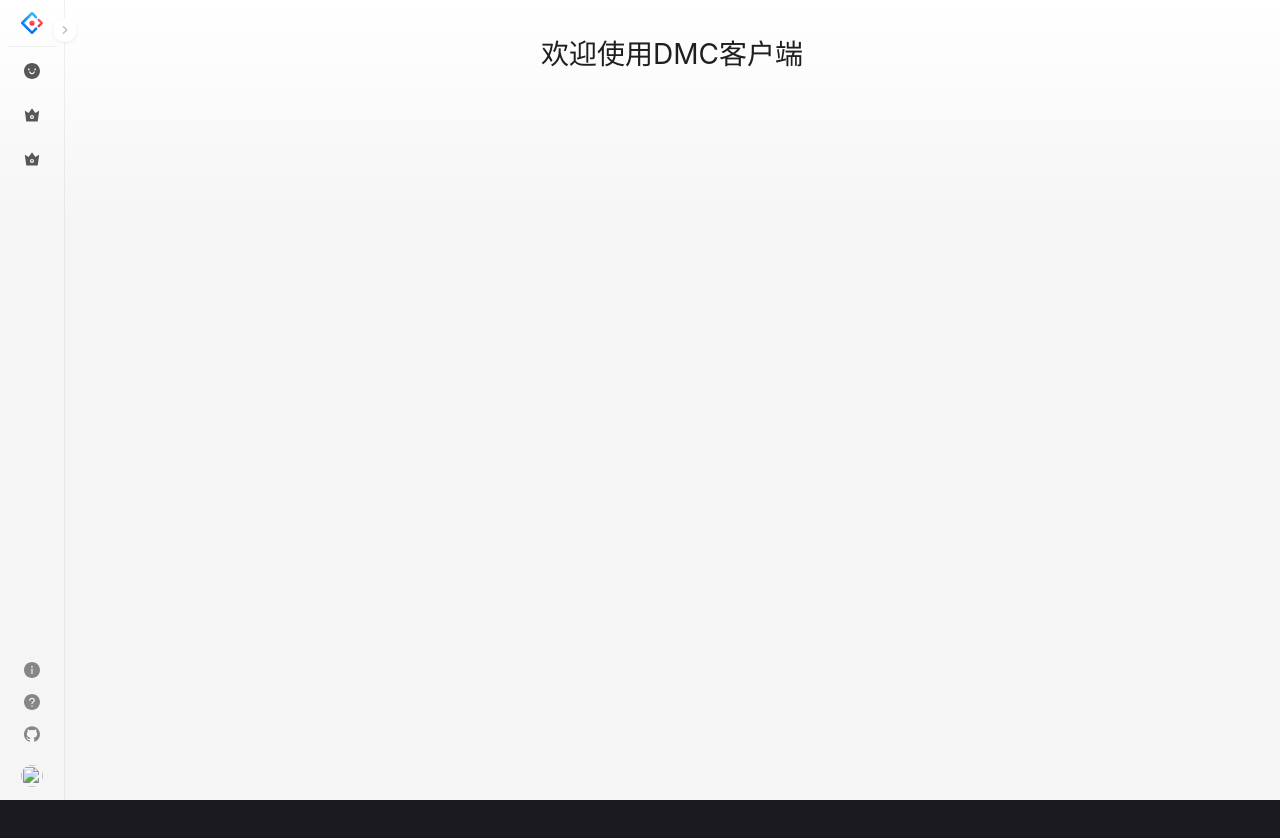
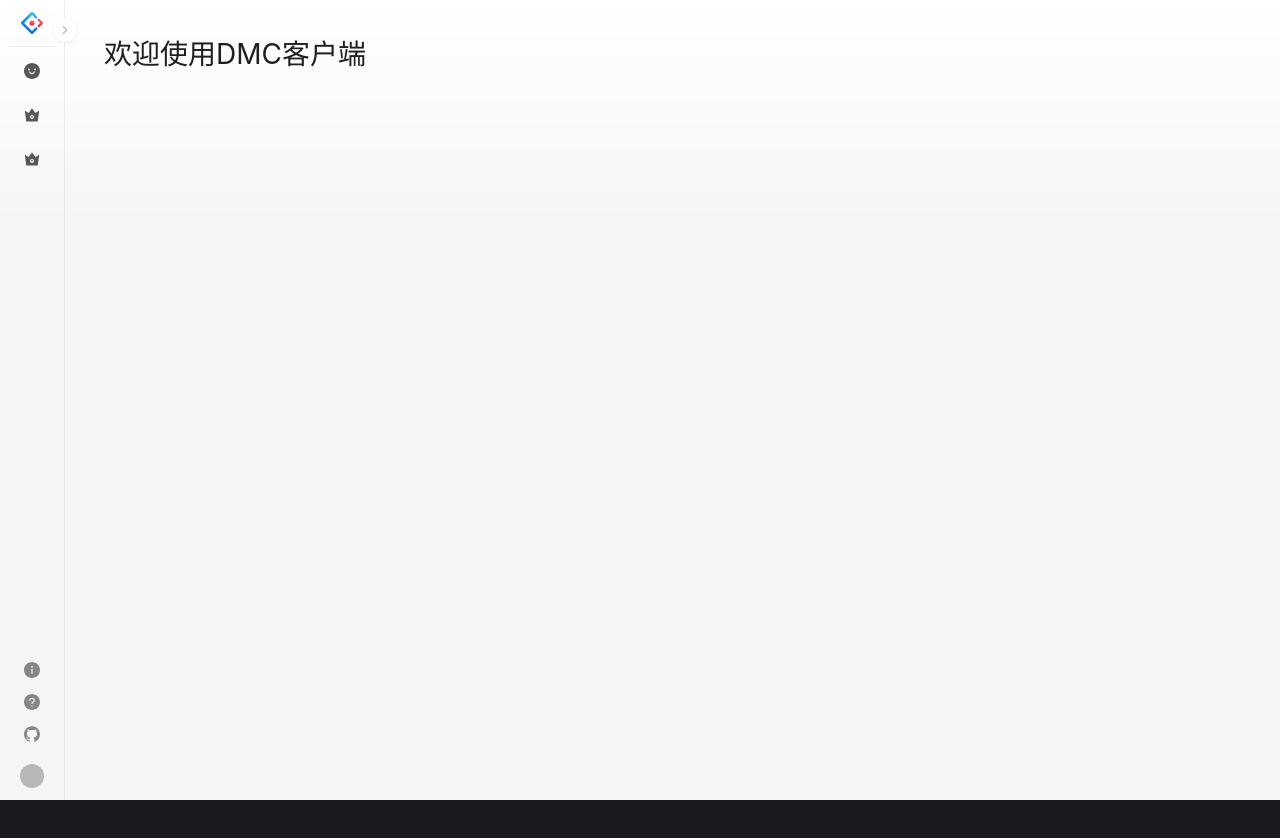
Before and after one commit to littebuns/electron, a React (Vite) app in the folder src/renderer/: page / in a window 1280 px wide. Shown: the top 838 px of the page. Built offline with nearby package versions, Linux system fonts and the light colour scheme.

Commit message:
样式调整

```diff
--- a/src/renderer/index.html
+++ b/src/renderer/index.html
@@ -11,7 +11,7 @@
   </head>
 
   <body>
-    <div id="root"></div>
+    <div id="root" style="width: 100%;"></div>
     <script type="module" src="/src/main.tsx"></script>
   </body>
 </html>
--- a/src/renderer/src/layout.tsx
+++ b/src/renderer/src/layout.tsx
@@ -5,27 +5,29 @@ import {
     QuestionCircleFilled,
     SmileFilled,
 } from '@ant-design/icons';
-import { PageContainer, ProLayout } from '@ant-design/pro-components';
+import { PageContainer, ProCard, ProLayout } from '@ant-design/pro-components';
 import { useState } from 'react';
 import { Route, Routes, useNavigate } from 'react-router-dom';
 import CCSFileUpload from './pages/FileUpload/CCSFileLoad';
 import Welcome from './pages/Welcome';
 
 export default () => {
-    const [pathname, setPathname] = useState('welcome');
-     const navigate = useNavigate();
+    const [pathname, setPathname] = useState('welcome')
+    const navigate = useNavigate();
 
 
     return (
         <div
-            id="test-pro-layout"
+            id="pro-layout"
             style={{
                 height: '100vh',
+                width: '100%',
             }}
         >
             <ProLayout
-                siderWidth={216}
-                collapsed
+                siderWidth={210}
+                defaultCollapsed={true}
+                breakpoint={false}
                 route={{
                     path: '/',
                     routes: [
@@ -34,7 +36,7 @@ export default () => {
                             name: '欢迎',
                             icon: <SmileFilled />,
                         },
-                                                {
+                        {
                             path: '/ccsfileload',
                             name: '磁吸文件上传',
                             icon: <CrownFilled />,
@@ -95,21 +97,19 @@ export default () => {
                     </div>
                 )}
             >
-                <PageContainer >
-                    <Routes>
-                        <Route path="/" element={<Welcome />} />
-                        <Route path="/welcome" element={<Welcome />} />
-                        <Route path="/ccsfileload" element={<CCSFileUpload />} />
-                    </Routes>
-                    {/* <ProCard
+                <div>
+                    <PageContainer
                         style={{
-                            height: '100vh',
                             minHeight: 800,
                         }}
                     >
-                        <div />
-                    </ProCard> */}
-                </PageContainer>
+                        <Routes>
+                            <Route path="/" element={<Welcome />} />
+                            <Route path="/welcome" element={<Welcome />} />
+                            <Route path="/ccsfileload" element={<CCSFileUpload />} />
+                        </Routes>
+                    </PageContainer>
+                </div>
             </ProLayout>
         </div>
     );
```
